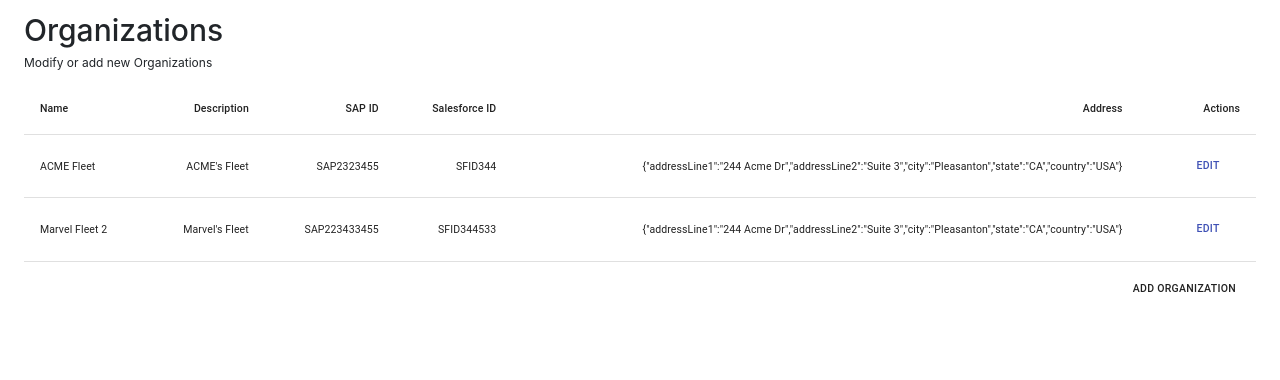
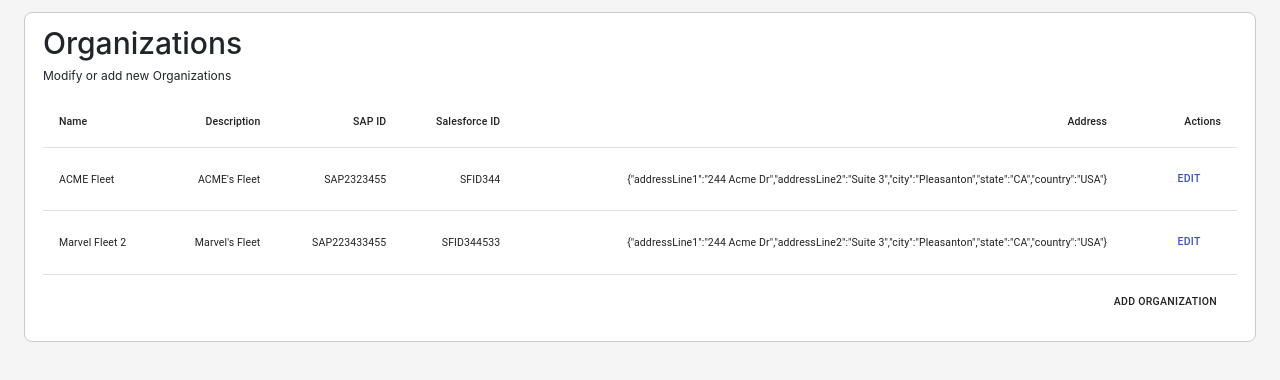
Before and after one commit to navarro-david/TN-LeanUI, a React (Create React App) app: page / in a window 1280 px wide. Shown: the top 380 px of the page. Built offline with nearby package versions, Linux system fonts and the light colour scheme.

Commit message:
Further styling to make the app look like it belongs in Director

```diff
--- a/src/App.css
+++ b/src/App.css
@@ -1,6 +1,7 @@
 .App {
-  height: 100%;
-  width: 100%;
+  border: 1px #cacaca solid;
+  border-radius: 8px;
+  padding: 1rem 1.5rem;
 
-  padding: 1rem 2rem;
+  background: #fff;
 }
--- a/src/App.js
+++ b/src/App.js
@@ -11,7 +11,7 @@
           <div className="App">
             <Switch>
                 <Route path="/" exact component={Page.Index} />
-                <Route path="/organization" component={Page.Organization} />
+                <Route path="/organization" component={Page.EditOrganization} />
             </Switch>
           </div>
         </Router>
--- a/src/index.css
+++ b/src/index.css
@@ -7,6 +7,11 @@
   -moz-osx-font-smoothing: grayscale;
   height: 100%;
   font-size: 12px;
+  background: #f5f5f5;
+}
+
+#root {
+  padding: 1rem 2rem;
 }
 
 code {
--- a/src/pages/demo-pages.js
+++ b/src/pages/demo-pages.js
@@ -57,18 +57,14 @@
     );
 };
 
-export const Organization = () => {
+export const EditOrganization = () => {
     const handleOnSubmit = type => {
         console.log("Place API call here to push submitted data", type);
     };
 
     return (
         <div>
-            <h1>Organization</h1>
-            <p>
-                Great! Now if you go to <code>http://localhost:3000</code>, you
-                should see the index page again
-            </p>
+            <h1>Edit</h1>
             <Form
                 schema={JSONschema}
                 uiSchema={UIschema}
```
